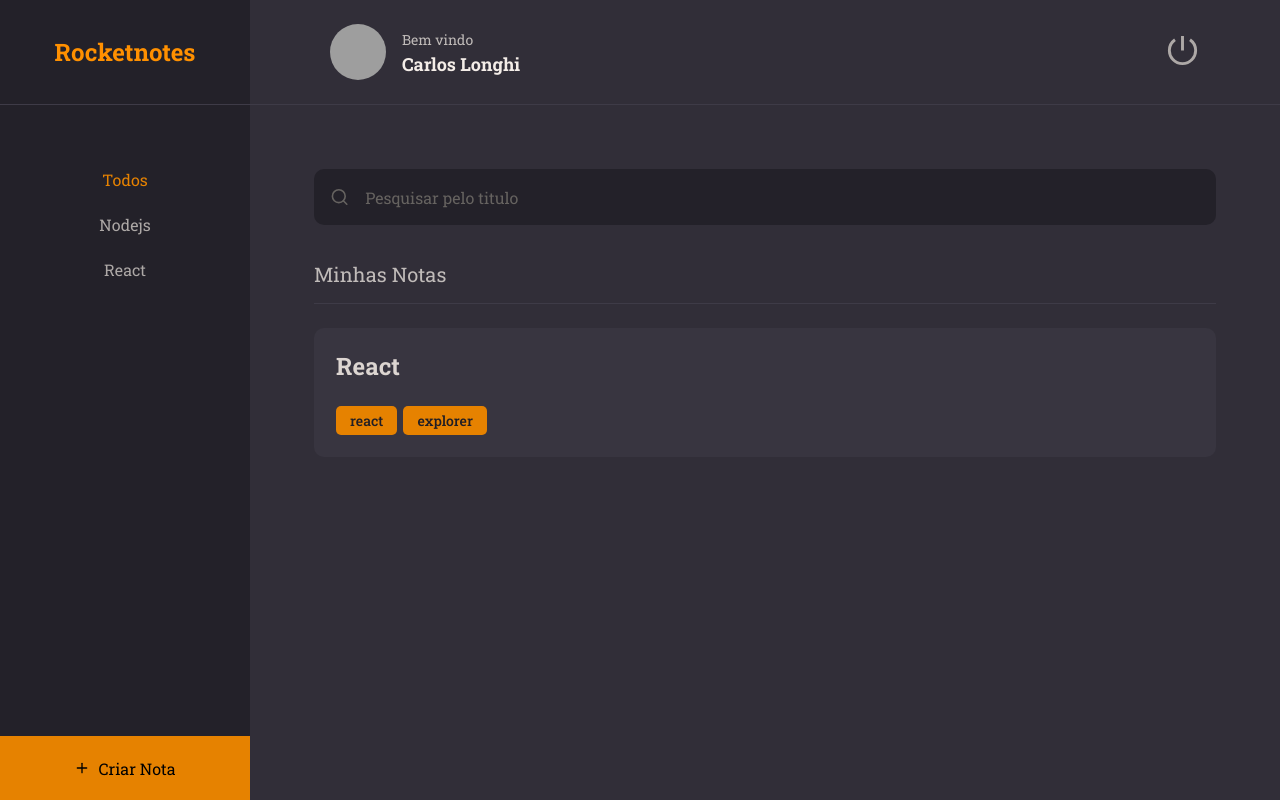
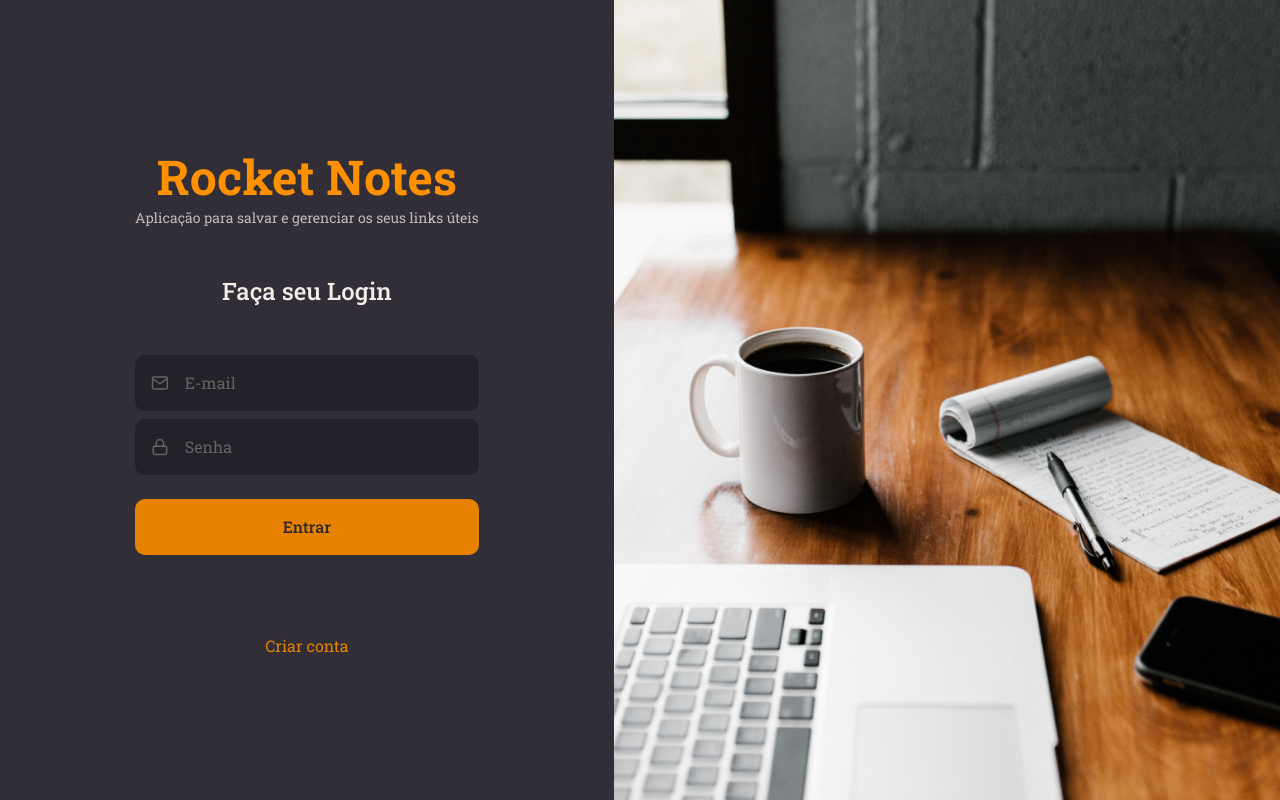
Before and after one commit to CarlosLonghi/Rocket_Notes, a React (Vite) app: page / in a window 1280 px wide. Built offline with nearby package versions, Linux system fonts and the light colour scheme; grey boxes are pictures that could not be loaded.

Commit message:
feat: finish navigation

```diff
--- a/src/components/Header/index.jsx
+++ b/src/components/Header/index.jsx
@@ -4,7 +4,7 @@
 export function Header() {
   return (
     <Container>
-      <Profile>
+      <Profile to='/profile'>
         <img src="https://github.com/CarlosLonghi.png" alt="Foto do usuário" />
 
         <div>
--- a/src/components/Header/styles.js
+++ b/src/components/Header/styles.js
@@ -1,4 +1,5 @@
 import styled from 'styled-components'
+import { Link } from 'react-router-dom'
 
 export const Container = styled.header`
   grid-area: header;
@@ -15,7 +16,7 @@
   padding: 0 80px;
 `
 
-export const Profile = styled.div`
+export const Profile = styled(Link)`
   display: flex;
   align-items: center;
 
--- a/src/pages/Home/index.jsx
+++ b/src/pages/Home/index.jsx
@@ -39,8 +39,7 @@
           />
         </Section>
       </Content>
-
-      <NewNote>
+      <NewNote to='/new'>
         <FiPlus/>
         Criar Nota
       </NewNote>
--- a/src/pages/Home/styles.js
+++ b/src/pages/Home/styles.js
@@ -1,4 +1,6 @@
 import styled from 'styled-components'
+
+import { Link } from 'react-router-dom'
 
 export const Container = styled.div`
   width: 100%;
@@ -61,11 +63,11 @@
   overflow-y: auto;
 `
 
-export const NewNote = styled.button`
+export const NewNote = styled(Link)`
   grid-area: newnote;
 
-  border: none;
   background-color: ${({ theme }) => theme.COLORS.ORANGE};
+  color: ${({theme}) => theme.COLORS.BACKGROUND_900};
 
   display: flex;
   align-items: center;
--- a/src/pages/New/index.jsx
+++ b/src/pages/New/index.jsx
@@ -1,3 +1,4 @@
+import { Link } from 'react-router-dom'
 import { Header } from '../../components/Header'
 import { Input} from '../../components/Input'
 import { TextArea } from '../../components/TextArea'
@@ -16,7 +17,7 @@
         <Form>
           <header>
             <h1>Criar Nota</h1>
-            <a href="/">voltar</a>
+            <Link to="/">voltar</Link>
           </header>
 
           <Input placeholder='Titulo'/>
--- a/src/pages/Profile/index.jsx
+++ b/src/pages/Profile/index.jsx
@@ -1,4 +1,5 @@
 import { FiArrowLeft, FiUser, FiMail, FiLock, FiCamera } from 'react-icons/fi'
+import { Link } from 'react-router-dom';
 
 import { Input } from '../../components/Input'
 import { Button } from '../../components/Button'
@@ -9,9 +10,9 @@
   return (
     <Container>
       <header>
-        <a href="#">
+        <Link to="/">
           <FiArrowLeft/>
-        </a>
+        </Link>
       </header>
 
       <Form>
--- a/src/pages/SignIn/index.jsx
+++ b/src/pages/SignIn/index.jsx
@@ -1,4 +1,5 @@
 import { FiMail, FiLock} from 'react-icons/fi'
+import { Link } from 'react-router-dom'
 
 import { Input } from '../../components/Input'
 import { Button } from '../../components/Button'
@@ -26,7 +27,7 @@
         />
         <Button title='Entrar'/>
 
-        <a href="#">Criar conta</a>
+        <Link to='/register'>Criar conta</Link>
       </Form>
 
       <Background
--- a/src/pages/SignUp/index.jsx
+++ b/src/pages/SignUp/index.jsx
@@ -1,4 +1,5 @@
 import { FiUser, FiMail, FiLock } from 'react-icons/fi'
+import { Link } from 'react-router-dom';
 
 import { Button } from '../../components/Button'
 import { Input } from '../../components/Input'
@@ -35,7 +36,7 @@
 
         <Button title='Cadastrar'/>
 
-        <a href="#">Voltar para o Login</a>
+        <Link to='/'>Voltar para o Login</Link>
       </Form>
     </Container>
   )
--- a/src/routes/index.jsx
+++ b/src/routes/index.jsx
@@ -6,8 +6,7 @@
 export function Routes(){
   return(
     <BrowserRouter>
-      <AppRoutes/>
-      {/* <AuthRoutes/> */}
+      <AuthRoutes/>
     </BrowserRouter>
   )
 }
```
